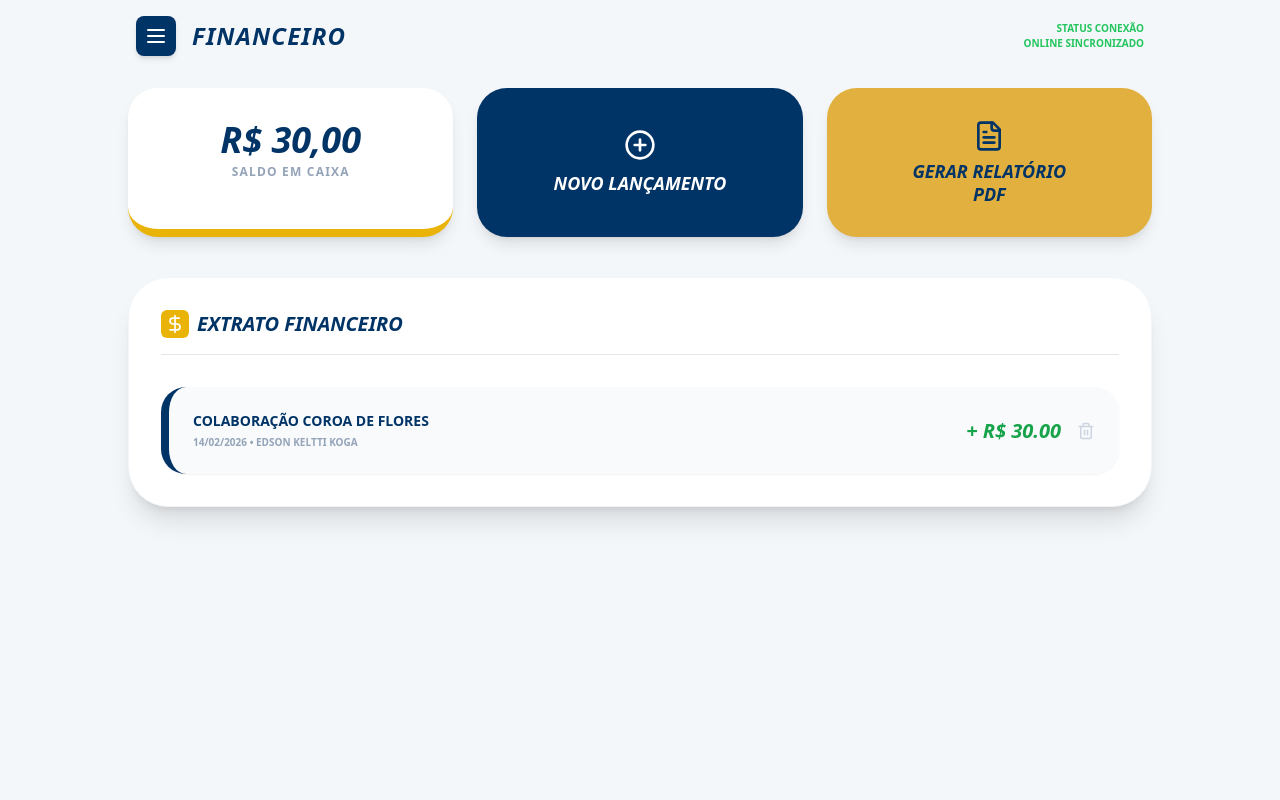
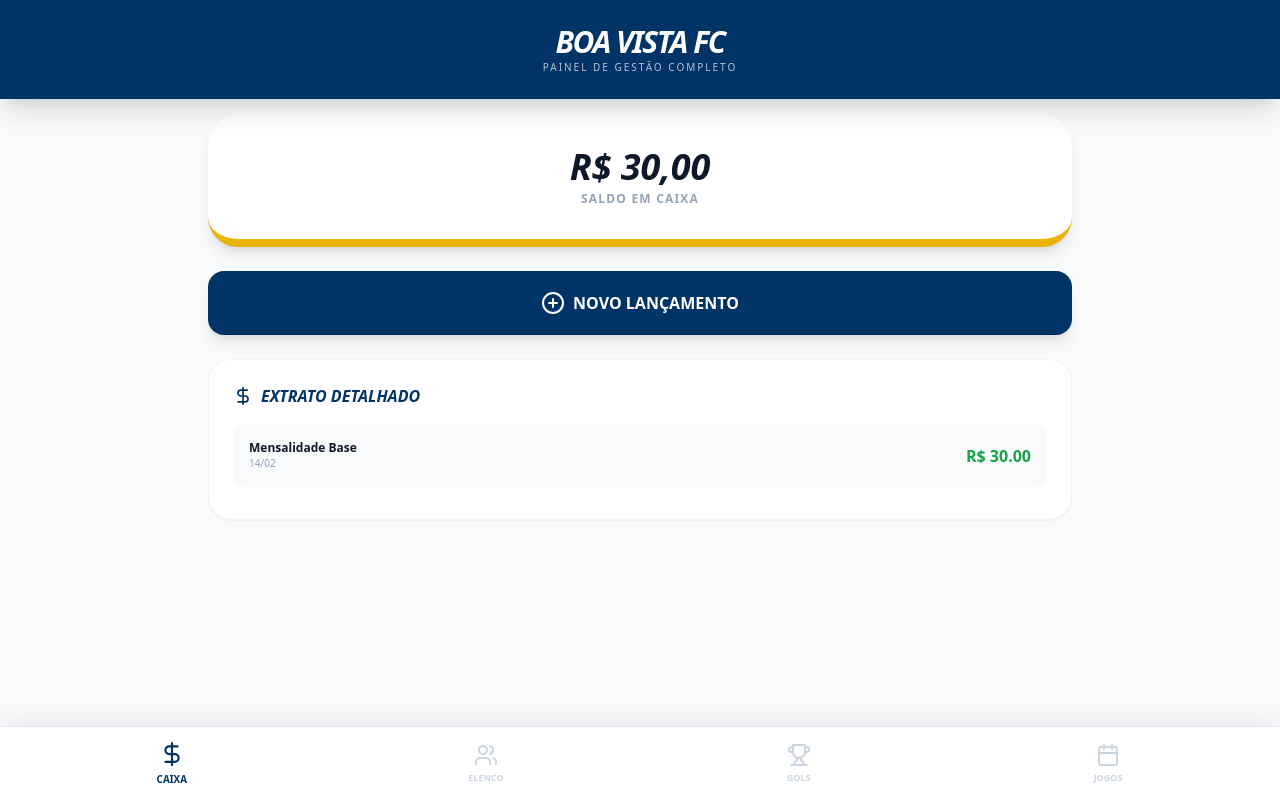
Before and after one commit to Jospa10/Jospa10-appdoboavista2026, a React (Vite) app: page / in a window 1280 px wide. Built offline with nearby package versions, Linux system fonts and the light colour scheme.

Commit message:
Update App.tsx

```diff
--- a/src/App.tsx
+++ b/src/App.tsx
@@ -1,92 +1,142 @@
 import React, { useState, useEffect } from 'react';
-import { Menu, PlusCircle, FileText, DollarSign, Trash2, Wifi } from 'lucide-react';
+import { Users, Calendar, Trophy, DollarSign, PlusCircle, Trash2, UserPlus, TrendingUp } from 'lucide-react';
 
 export default function App() {
+  const [activeTab, setActiveTab] = useState('financeiro');
+
+  // --- MEMÓRIA DO APP (DADOS SALVOS) ---
+  const [jogadores, setJogadores] = useState(() => {
+    const salvo = localStorage.getItem('bvfc_jogadores');
+    return salvo ? JSON.parse(salvo) : [{ id: 1, nome: 'Jogador Exemplo', gols: 0 }];
+  });
+
   const [lancamentos, setLancamentos] = useState(() => {
     const salvo = localStorage.getItem('bvfc_financeiro');
-    return salvo ? JSON.parse(salvo) : [
-      { id: 1, descricao: 'COLABORAÇÃO COROA DE FLORES', data: '14/02/2026', responsavel: 'EDSON KELTTI KOGA', valor: 30.00 }
-    ];
+    return salvo ? JSON.parse(salvo) : [{ id: 1, desc: 'Mensalidade Base', valor: 30, data: '14/02' }];
   });
 
   useEffect(() => {
+    localStorage.setItem('bvfc_jogadores', JSON.stringify(jogadores));
     localStorage.setItem('bvfc_financeiro', JSON.stringify(lancamentos));
-  }, [lancamentos]);
+  }, [jogadores, lancamentos]);
 
-  const saldoTotal = lancamentos.reduce((acc, curr) => acc + curr.valor, 0);
-
-  const novoLancamento = () => {
-    const desc = prompt("Descrição do lançamento:");
-    const valor = prompt("Valor (ex: 30.00):");
-    if (desc && valor) {
-      const novo = {
-        id: Date.now(),
-        descricao: desc.toUpperCase(),
-        data: new Date().toLocaleDateString('pt-BR'),
-        responsavel: "ADMINISTRADOR",
-        valor: parseFloat(valor)
-      };
-      setLancamentos([novo, ...lancamentos]);
-    }
-  };
+  // --- LÓGICA DE CÁLCULOS ---
+  const saldo = lancamentos.reduce((acc, curr) => acc + curr.valor, 0);
+  const totalGols = jogadores.reduce((acc, curr) => acc + curr.gols, 0);
 
   return (
-    <div className="min-h-screen bg-[#f4f7f9] p-4 font-sans text-[#003366]">
-      {/* HEADER */}
-      <div className="max-w-5xl mx-auto flex justify-between items-center mb-8 px-2">
-        <div className="flex items-center gap-4">
-          <button className="bg-[#003366] text-white p-2 rounded-lg shadow-md"><Menu /></button>
-          <h1 className="text-2xl font-black italic tracking-wider">FINANCEIRO</h1>
+    <div className="min-h-screen bg-slate-50 font-sans text-slate-900 pb-24">
+      {/* CABEÇALHO FIXO */}
+      <header className="bg-[#003366] text-white p-6 shadow-xl text-center sticky top-0 z-50">
+        <h1 className="text-3xl font-black italic tracking-tighter">BOA VISTA FC</h1>
+        <p className="text-[10px] uppercase tracking-[0.2em] opacity-70">Painel de Gestão Completo</p>
+      </header>
+
+      <main className="max-w-4xl mx-auto p-4 animate-in fade-in duration-500">
+
+        {/* ABA: FINANCEIRO */}
+        {activeTab === 'financeiro' && (
+          <div className="space-y-6">
+            <div className="bg-white p-8 rounded-[30px] shadow-lg border-b-8 border-yellow-500 text-center">
+              <p className="text-4xl font-black italic">R$ {saldo.toLocaleString('pt-BR', { minimumFractionDigits: 2 })}</p>
+              <p className="text-xs font-bold text-slate-400 uppercase tracking-widest mt-1">Saldo em Caixa</p>
             </div>
-        <div className="text-right">
-          <p className="text-[10px] font-bold text-green-500 flex items-center justify-end gap-1 uppercase">
-            Status Conexão <br/> Online Sincronizado
-          </p>
+            <button onClick={() => {
+              const d = prompt("Descrição:");
+              const v = prompt("Valor (ex: 30 ou -10):");
+              if(d && v) setLancamentos([{ id: Date.now(), desc: d.toUpperCase(), valor: parseFloat(v), data: new Date().toLocaleDateString('pt-BR') }, ...lancamentos]);
+            }} className="w-full bg-[#003366] text-white p-5 rounded-2xl font-bold flex items-center justify-center gap-2 shadow-lg">
+              <PlusCircle /> NOVO LANÇAMENTO
+            </button>
+            <div className="bg-white rounded-3xl p-6 shadow-sm border border-slate-100">
+              <h2 className="font-black italic mb-4 flex items-center gap-2 text-[#003366]"><DollarSign size={20}/> EXTRATO DETALHADO</h2>
+              {lancamentos.map(l => (
+                <div key={l.id} className="flex justify-between p-4 border-b last:border-0 items-center bg-slate-50 mb-2 rounded-xl">
+                  <div><p className="font-bold text-xs">{l.desc}</p><p className="text-[10px] text-slate-400">{l.data}</p></div>
+                  <span className={`font-black ${l.valor >= 0 ? 'text-green-600' : 'text-red-600'}`}>R$ {l.valor.toFixed(2)}</span>
+                </div>
+              ))}
             </div>
           </div>
+        )}
 
-      <div className="max-w-5xl mx-auto grid grid-cols-1 md:grid-cols-3 gap-6 mb-10">
-        {/* CARD SALDO */}
-        <div className="bg-white p-8 rounded-[30px] shadow-lg border-b-8 border-yellow-500 text-center relative overflow-hidden">
-          <p className="text-4xl font-black mb-1 italic">R$ {saldoTotal.toLocaleString('pt-BR', { minimumFractionDigits: 2 })}</p>
-          <p className="text-xs font-bold text-slate-400 uppercase tracking-widest">Saldo em Caixa</p>
-        </div>
-
-        {/* BOTAO NOVO */}
-        <button onClick={novoLancamento} className="bg-[#003366] text-white p-8 rounded-[30px] shadow-lg flex flex-col items-center justify-center gap-2 hover:scale-105 transition transform">
-          <PlusCircle size={32} />
-          <span className="font-black italic text-lg">NOVO LANÇAMENTO</span>
-        </button>
-
-        {/* BOTAO PDF */}
-        <button className="bg-[#e2b03e] text-[#003366] p-8 rounded-[30px] shadow-lg flex flex-col items-center justify-center gap-2 hover:scale-105 transition transform">
-          <FileText size={32} />
-          <span className="font-black italic text-lg leading-tight">GERAR RELATÓRIO<br/>PDF</span>
+        {/* ABA: ELENCO (JOGADORES) */}
+        {activeTab === 'elenco' && (
+          <div className="space-y-4">
+            <div className="flex gap-2">
+              <button onClick={() => {
+                const n = prompt("Nome do Novo Jogador:");
+                if(n) setJogadores([...jogadores, { id: Date.now(), nome: n, gols: 0 }]);
+              }} className="flex-1 bg-blue-600 text-white p-4 rounded-2xl font-bold flex items-center justify-center gap-2">
+                <UserPlus /> CADASTRAR JOGADOR
               </button>
             </div>
+            <div className="grid grid-cols-1 gap-3">
+              {jogadores.map(j => (
+                <div key={j.id} className="bg-white p-5 rounded-2xl flex justify-between items-center shadow-sm border border-slate-100">
+                  <div>
+                    <p className="font-black text-slate-700">{j.nome.toUpperCase()}</p>
+                    <p className="text-[10px] font-bold text-blue-500 uppercase tracking-widest">Membro Ativo</p>
+                  </div>
+                  <button onClick={() => setJogadores(jogadores.filter(i => i.id !== j.id))} className="text-slate-300 hover:text-red-500 transition"><Trash2 size={20}/></button>
+                </div>
+              ))}
+            </div>
+          </div>
+        )}
 
-      {/* EXTRATO */}
-      <div className="max-w-5xl mx-auto bg-white rounded-[40px] shadow-xl p-8 border border-slate-100">
-        <div className="flex items-center gap-2 mb-8 border-b pb-4">
-          <div className="bg-yellow-500 text-white p-1 rounded-md"><DollarSign size={20}/></div>
-          <h2 className="text-xl font-black italic">EXTRATO FINANCEIRO</h2>
+        {/* ABA: ARTILHARIA (ESTATÍSTICAS) */}
+        {activeTab === 'artilharia' && (
+          <div className="space-y-4">
+            <div className="bg-blue-900 text-white p-6 rounded-3xl flex justify-between items-center shadow-lg">
+              <div><p className="text-xs uppercase opacity-70 font-bold">Total de Gols</p><p className="text-3xl font-black italic">{totalGols}</p></div>
+              <Trophy size={40} className="text-yellow-500" />
             </div>
-
-        <div className="space-y-4">
-          {lancamentos.map(item => (
-            <div key={item.id} className="flex justify-between items-center p-6 bg-[#f8fafc] rounded-[25px] border-l-8 border-[#003366] shadow-sm">
-              <div>
-                <p className="font-black text-sm mb-1">{item.descricao}</p>
-                <p className="text-[10px] font-bold text-slate-400">{item.data} • {item.responsavel}</p>
+            <div className="bg-white rounded-3xl p-6 shadow-sm border border-slate-100">
+              <h2 className="font-black italic mb-6 text-[#003366]">RANKING DE ARTILHEIROS</h2>
+              {jogadores.sort((a,b) => b.gols - a.gols).map((j, index) => (
+                <div key={j.id} className="flex items-center justify-between p-4 mb-2 bg-slate-50 rounded-2xl border-l-4 border-yellow-500">
+                  <div className="flex items-center gap-3">
+                    <span className="font-black text-slate-300">#{index + 1}</span>
+                    <span className="font-bold text-slate-700">{j.nome}</span>
                   </div>
                   <div className="flex items-center gap-4">
-                <span className="text-xl font-black text-green-600 italic">+ R$ {item.valor.toFixed(2)}</span>
-                <button onClick={() => setLancamentos(lancamentos.filter(l => l.id !== item.id))} className="text-slate-300 hover:text-red-500 transition"><Trash2 size={18}/></button>
+                    <button onClick={() => setJogadores(jogadores.map(item => item.id === j.id ? {...item, gols: Math.max(0, item.gols - 1)} : item))} className="bg-white w-8 h-8 rounded-full shadow text-xl font-bold">-</button>
+                    <span className="font-black text-xl text-[#003366]">{j.gols}</span>
+                    <button onClick={() => setJogadores(jogadores.map(item => item.id === j.id ? {...item, gols: item.gols + 1} : item))} className="bg-white w-8 h-8 rounded-full shadow text-xl font-bold">+</button>
                   </div>
                 </div>
               ))}
             </div>
           </div>
+        )}
+
+        {/* ABA: JOGOS */}
+        {activeTab === 'jogos' && (
+          <div className="text-center py-20 bg-white rounded-[40px] border-2 border-dashed border-slate-200">
+            <Calendar size={60} className="mx-auto text-slate-200 mb-4" />
+            <p className="text-slate-500 font-black italic text-xl">NENHUMA PARTIDA</p>
+            <p className="text-sm text-slate-400 mt-1 uppercase tracking-widest">Defina o próximo jogo na diretoria</p>
+          </div>
+        )}
+
+      </main>
+
+      {/* MENU DE NAVEGAÇÃO INFERIOR */}
+      <nav className="fixed bottom-0 w-full bg-white border-t border-slate-200 flex justify-around p-4 shadow-[0_-10px_25px_rgba(0,0,0,0.05)] z-50">
+        <button onClick={() => setActiveTab('financeiro')} className={`flex flex-col items-center gap-1 transition ${activeTab === 'financeiro' ? 'text-[#003366] scale-110' : 'text-slate-300'}`}>
+          <DollarSign size={24} /><span className="text-[9px] font-black uppercase">Caixa</span>
+        </button>
+        <button onClick={() => setActiveTab('elenco')} className={`flex flex-col items-center gap-1 transition ${activeTab === 'elenco' ? 'text-[#003366] scale-110' : 'text-slate-300'}`}>
+          <Users size={24} /><span className="text-[9px] font-black uppercase">Elenco</span>
+        </button>
+        <button onClick={() => setActiveTab('artilharia')} className={`flex flex-col items-center gap-1 transition ${activeTab === 'artilharia' ? 'text-[#003366] scale-110' : 'text-slate-300'}`}>
+          <Trophy size={24} /><span className="text-[9px] font-black uppercase">Gols</span>
+        </button>
+        <button onClick={() => setActiveTab('jogos')} className={`flex flex-col items-center gap-1 transition ${activeTab === 'jogos' ? 'text-[#003366] scale-110' : 'text-slate-300'}`}>
+          <Calendar size={24} /><span className="text-[9px] font-black uppercase">Jogos</span>
+        </button>
+      </nav>
     </div>
   );
 }
```
Lines whose indentation alone changed are shown as unchanged.
